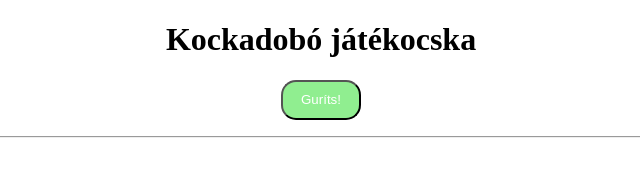
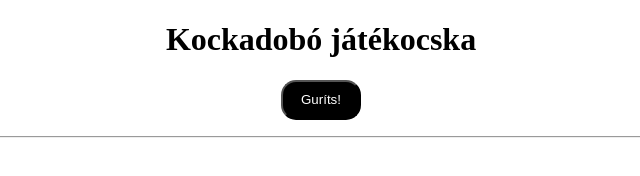
Before and after one commit to Shuto82/kockak, a plain HTML site: page index.html in a window 1280 px wide. In both pictures the pointer is over the button "Guríts!". Shown: the whole page, without its empty margins (319-959 px from the left). Drawn offline with Linux system fonts and the light colour scheme.

Commit message:
Update index.html

```diff
--- a/index.html
+++ b/index.html
@@ -26,7 +26,8 @@
         }
 
         button:hover {
-            background-color: lightgreen;
+            background-color: black;
+            cursor: pointer;
         }
 
         .hide {
@@ -75,12 +76,10 @@
 
             const ranNr = Math.floor(Math.random() * 6) + 1;
             summa += ranNr;
-
             dices.push(arr[ranNr - 1]);
             document.querySelector('#dice').innerHTML = diceIkon
             const diceClass = 'fa-dice-' + arr[ranNr - 1]
             document.querySelector('i').classList.add(diceClass);
-            // console.log('A dobások száma: ' + total);
             document.querySelector('p').innerHTML = `Ez a dobás a(z) ${total}. volt`;
         }
 
```
